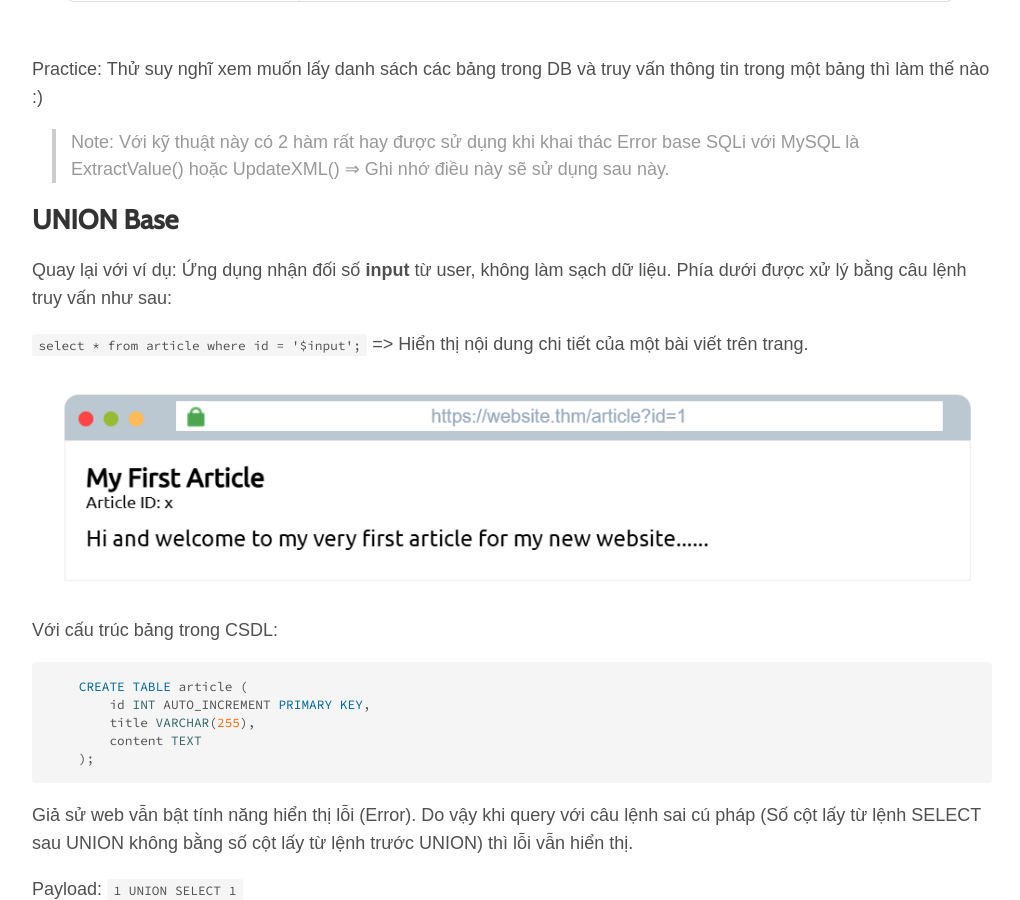
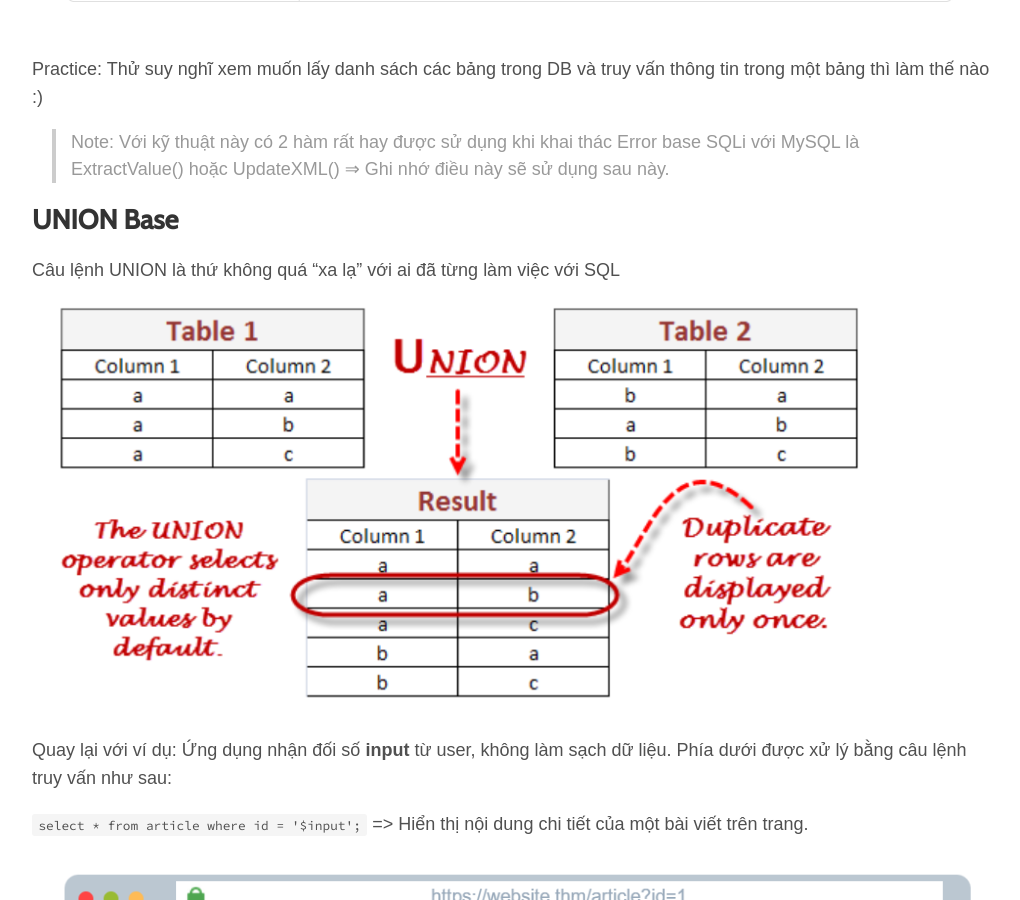
Before and after one commit to vietcf/vietchoi, a Jekyll site: the page built from _posts/2025-02-12-sql-injection-attack-back-to-basic.md, in a window 1280 px wide and 900 px high, scrolled down 3380 px. Shown: the whole window, without its empty margins (128-1148 px from the left). Built offline with Jekyll 4.4.1, drawn with Linux system fonts in a browser that asks for light colours; some web fonts are replaced.

Commit message:
union sql change

````diff
--- a/_posts/2025-02-12-sql-injection-attack-back-to-basic.md
+++ b/_posts/2025-02-12-sql-injection-attack-back-to-basic.md
@@ -65,6 +65,10 @@ Practice: Thử suy nghĩ xem muốn lấy danh sách các bảng trong DB và t
 
 ## UNION Base
 
+Câu lệnh UNION là thứ không quá "xa lạ" với ai đã từng làm việc với SQL
+
+![sqli technical union]({{site.url}}/assets/img/2025/02/12/3-sql-injection-union.png)
+
 Quay lại với ví dụ: Ứng dụng nhận đối số **input** từ user, không làm sạch dữ liệu. Phía dưới được xử lý bằng câu lệnh truy vấn như sau:
 
 ```select * from article where id = '$input';``` => Hiển thị nội dung chi tiết của một bài viết trên trang.
````
Also changed, not shown: assets/img/2025/02/12/3-sql-injection-union.png (added).
